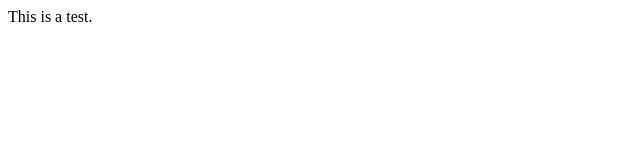
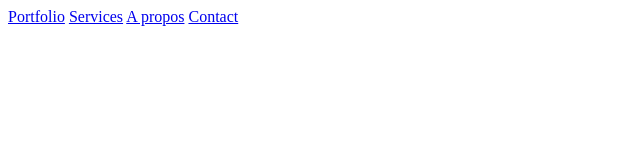
Before and after one commit to jawerth/jawerth.github.io, a plain HTML site: page index.html in a window 1280 px wide. Shown: the whole page, without its empty margins (0-640 px from the left). Drawn offline with Linux system fonts and the light colour scheme.

Commit message:
Beginning Port Proj
Beginning Port Proj

```diff
--- a/index.html
+++ b/index.html
@@ -1,9 +1,14 @@
 <!DOCTYPE html>
 <html>
 <head>
-	<title>First Index File</title>
+	<title>Portfolio</title>
 </head>
 <body>
-	<div>This is a test.</div>
+	<nav>
+		<a href="#">Portfolio</a>
+		<a href="#">Services</a>
+		<a href="#">A propos</a>
+		<a href="#">Contact</a>
+	</nav>
 </body>
 </html>
```
